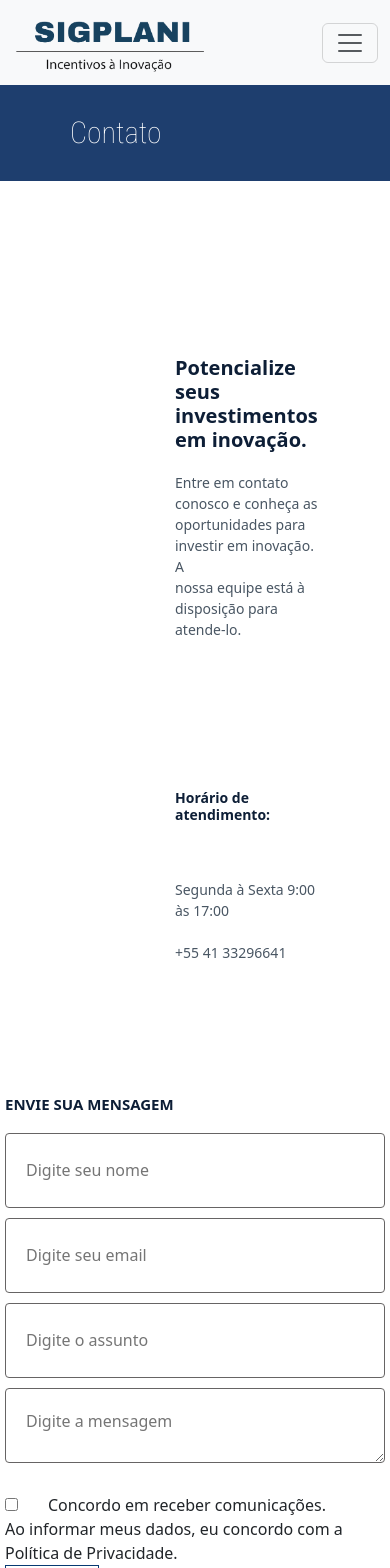
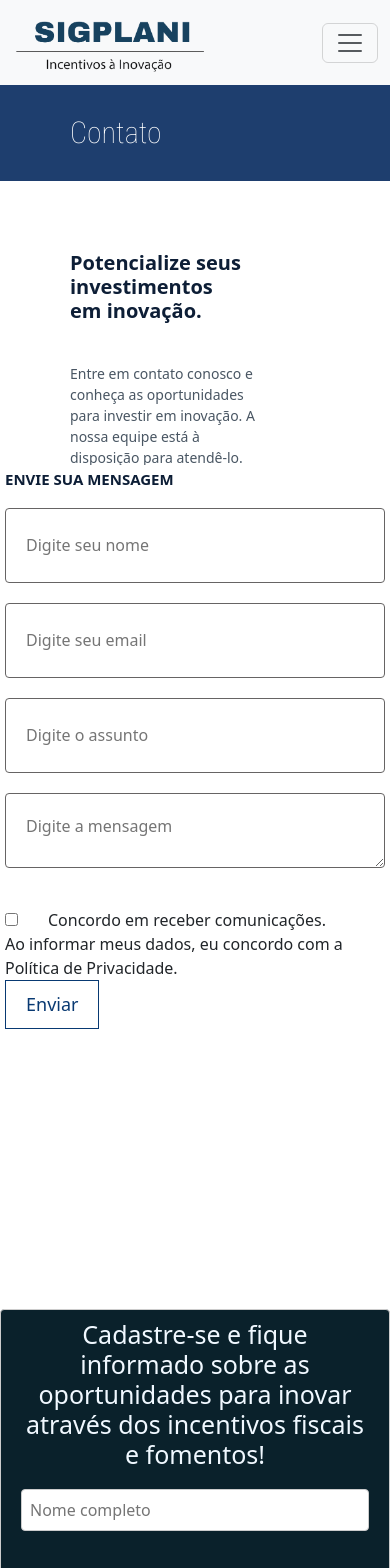
Before and after one commit to Marcos-Gabriell/Projeto-web-react, a React (Create React App) app: page /contato in a window 390 px wide. Shown: the top 1568 px of the page. Built offline with nearby package versions, Linux system fonts and the light colour scheme.

Commit message:
teste na pagina contato

```diff
--- a/src/MySection.js
+++ b/src/MySection.js
@@ -22,7 +22,7 @@ const MySection = () => {
             <div className="image-container2">
               <img src={logoImg} alt="Imagem" />
               <div className="image-caption">
-              <Link to="/Lei-da-informatica">
+              <Link className="dropdown-item" to="/Lei-da-informatica">
                <h4 className="text-center" style={{ color: '#3399CC' }}>Lei de Informática</h4>
                </Link>
                 <p className="text-center text-wrap">Empresas fabricantes de equipamentos de informática, comunicação e automação podem pleitear créditos financeiros através de investimentos em pesquisa...</p>
@@ -33,7 +33,7 @@ const MySection = () => {
             <div className="image-container2">
               <img src={logoImg1} alt="Imagem" />
               <div className="image-caption">
-                <Link to="/Lei-da-informatica-manus">
+                <Link className="dropdown-item" to="/Lei-da-informatica-manus">
                 <h4 className="text-center" style={{ color: '#3399CC' }}>Lei de Informática – Manaus</h4>
                 </Link>
                 <p className="text-center text-wrap">Empresas estabelecidas na Amazônia Ocidental ou no Amapá e fabricantes de equipamentos de informática, comunicação e automação que investem em pesquisa, desenvolvimento e inovação…</p>
@@ -44,7 +44,7 @@ const MySection = () => {
             <div className="image-container2">
               <img src={logoImg2} alt="Imagem" />
               <div className="image-caption">
-              <Link to="/Lei-do-bem/">
+              <Link className="dropdown-item" to="/Lei-do-bem/">
                 <h4 className="text-center" style={{ color: '#3399CC' }}>Lei do Bem</h4>
                 </Link>
                 <p className="text-center text-wrap">Empresas podem ter um ganho financeiro de até 34% sobre seus investimentos em inovação.</p>
--- a/src/paginacontato.css
+++ b/src/paginacontato.css
@@ -1,5 +1,3 @@
-@import url('https://fonts.googleapis.com/css2?family=Roboto+Condensed:wght@100&display=swap');
-
 .tituloo-principal8 {
   padding: 20px;
   background-color: rgb(30, 62, 110);
@@ -11,13 +9,13 @@
 }
 
 .coontainer8 {
-  padding: 125px;
   display: flex;
   flex-wrap: wrap;
-  align-items: center;
-  justify-content: flex-end; /* Centraliza horizontalmente à direita */
+  justify-content: center; /* Centraliza horizontalmente */
   background-color: #fff;
   width: 100vw;
+  padding: 20px;
+  box-sizing: border-box;
 }
 
 .teexxt-containerrt5 {
@@ -63,11 +61,10 @@
 
 .conntainer-2 {
   display: flex;
-  justify-content: flex-end;
-  align-items: flex-start; /* Alinhado ao topo */
+  justify-content: center;
+  align-items: flex-start;
   height: 100vh;
-  margin-top: -485px; /* Margem negativa para elevar a div */
-  margin-right: 280px; /* Margem para o lado esquerdo */
+  margin-top: -485px;
 }
 
 .formm-container-2 {
@@ -80,11 +77,11 @@ h3 {
   font-size: 15px;
   color: #0d1e36;
   font-weight: bold;
-  text-align: left; /* Centraliza o texto */
-  margin-bottom: 20px; /* Adiciona espaço abaixo do título */
+  text-align: left;
+  margin-bottom: 20px;
 }
 
-.form-group {
+.formm-group-2 {
   margin-bottom: 10px;
 }
 
@@ -92,12 +89,10 @@ h3 {
 input[type="email"],
 textarea {
   width: 100%;
-  height: 75px; /* Aumenta a altura do campo */
+  height: 75px;
   padding: 20px;
-  border: 1px solid #666464; /* Aumenta a espessura da borda */
+  border: 1px solid #666464;
   border-radius: 4px;
-  margin-right: 180px; /* Adiciona margem à direita */
-  margin-left: 0px; /* Adiciona margem à esquerda */
 }
 
 .formm-container-2 button {
@@ -123,41 +118,38 @@ input[type="checkbox"] {
 /* Estilos responsivos */
 @media screen and (max-width: 768px) {
   .coontainer8 {
-    flex-direction: column;
-    align-items: center;
-    justify-content: center;
+    align-items: flex-start;
   }
 
   .conntainer-2 {
-    margin-top: -300px; /* Reduz a margem negativa para telas menores */
-    margin-right: 0; /* Remove a margem para o lado esquerdo */
-    justify-content: center; /* Centraliza horizontalmente */
-  }
-
-  .formm-container-2 input[type="text"],
-  input[type="email"],
-  textarea {
-    margin-right: 0; /* Remove a margem à direita */
-    margin-left: 0; /* Remove a margem à esquerda */
+    margin-top: -300px;
+    margin-right: 0;
+    justify-content: flex-start;
   }
 
   .teexxt-containerrt5 h2 {
     font-size: 20px;
     margin-bottom: 20px;
+    text-align: left;
+    margin-left: 0;
+    margin-right: 20px;
   }
 
   .teexxt-containerrt5 p {
     font-size: 14px;
     color: rgb(73, 86, 99);
-    margin-bottom: 150px; /* Adiciona um espaço de 20 pixels para baixo */
+    margin-bottom: 20px;
+    margin-top: 20px;
+    text-align: left;
+    margin-left: 0;
+    margin-right: 50px;
   }
 
   .teexxt-containerrt5 h3 {
     font-size: 14px;
-    margin-bottom: 55px;
-  }
-
-  .formm-container-2 button[type="button"] {
-    margin-bottom: 0px;
+    margin-bottom: 20px;
+    text-align: left;
+    margin-left: 0;
+    margin-right: 20px;
   }
 }
--- a/src/paginacontato.js
+++ b/src/paginacontato.js
@@ -4,9 +4,6 @@ import MyCadastro from './MyCadastro';
 import End from './End';
 import Myrodape from './Myrodape';
 import { FaFacebook, FaLinkedin, FaInstagram } from 'react-icons/fa';
-//import logoImg from './img/infor.png';
-//import logoImg1 from './img/img1.png';
-
 
 function paginacontato() {
   return (
@@ -14,17 +11,16 @@ function paginacontato() {
       <div className='tituloo-principal8'>
         <h1>Contato</h1>
       </div>
-      <div class="coontainer8">
-      <div class="teexxt-containerrt5">
-        <h2>Potencialize seus investimentos<br/>
-         em inovação.</h2>
-        <p>Entre em contato conosco e conheça as oportunidades para investir em inovação. A <br/>
-        nossa equipe está à disposição para atende-lo.</p>
+      <div className="coontainer8">
+        <div className="teexxt-containerrt5">
+          <h2>Potencialize seus investimentos<br />em inovação.</h2>
+          <p>Entre em contato conosco e conheça as oportunidades para investir em inovação. A<br />
+            nossa equipe está à disposição para atendê-lo.</p>
           <h3>Horário de atendimento:</h3>
-        <p>Segunda à Sexta 9:00 às 17:00 <br/><br/>
+          <p>Segunda à Sexta 9:00 às 17:00<br /><br />
             +55 41 33296641
           </p>
-        <h3>Relacionamneto</h3>
+          <h3>Relacionamento</h3>
           <div className="icon-container">
             <FaFacebook size={30} />
             <FaLinkedin size={30} />
@@ -32,26 +28,26 @@ function paginacontato() {
           </div>
         </div>
       </div>
-      <div class="conntainer-2">
-    <div class="formm-container-2">
+      <div className="conntainer-2">
+        <div className="formm-container-2">
           <h3>ENVIE SUA MENSAGEM</h3>
           <form>
-      <div class="formm-group-2">
+            <div className="formm-group-2">
               <input type="text" id="name" name="name" placeholder="Digite seu nome" />
             </div>
-      <div class="formm-group-2">
+            <div className="formm-group-2">
               <input type="email" id="email" name="email" placeholder="Digite seu email" />
             </div>
-      <div class="formm-group-2">
+            <div className="formm-group-2">
               <input type="text" id="subject" name="subject" placeholder="Digite o assunto" />
             </div>
-      <div class="formm-group-2">
+            <div className="formm-group-2">
               <textarea id="message" name="message" placeholder="Digite a mensagem"></textarea>
             </div>
             <br />
             <label>
-          <input type="checkbox"  />
-          Concordo em receber comunicações.<br/>
+              <input type="checkbox" />
+              Concordo em receber comunicações.<br />
             </label>
             <label className="validar">
               Ao informar meus dados, eu concordo com a Política de Privacidade.
```
Lines whose indentation alone changed are shown as unchanged.
